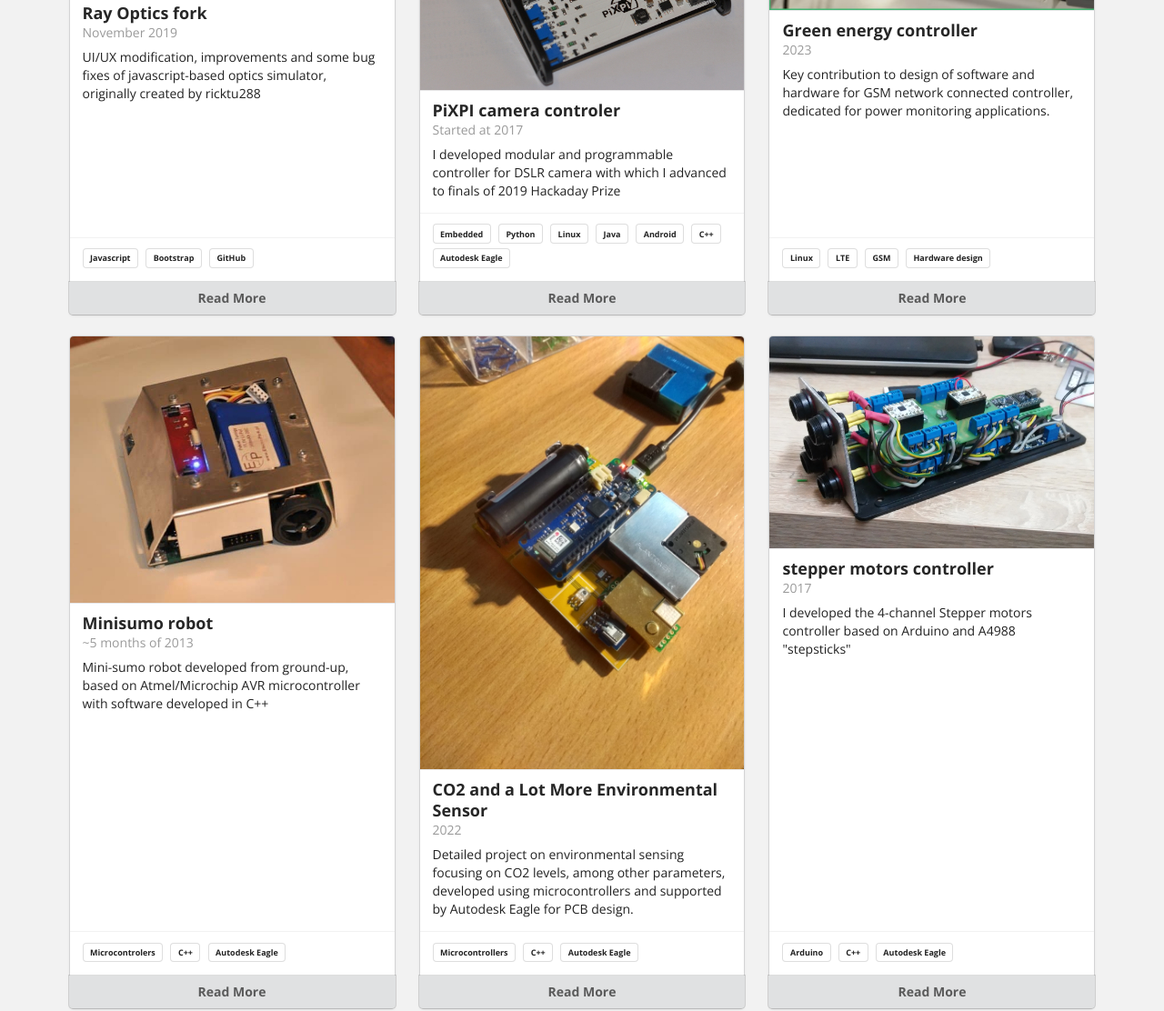
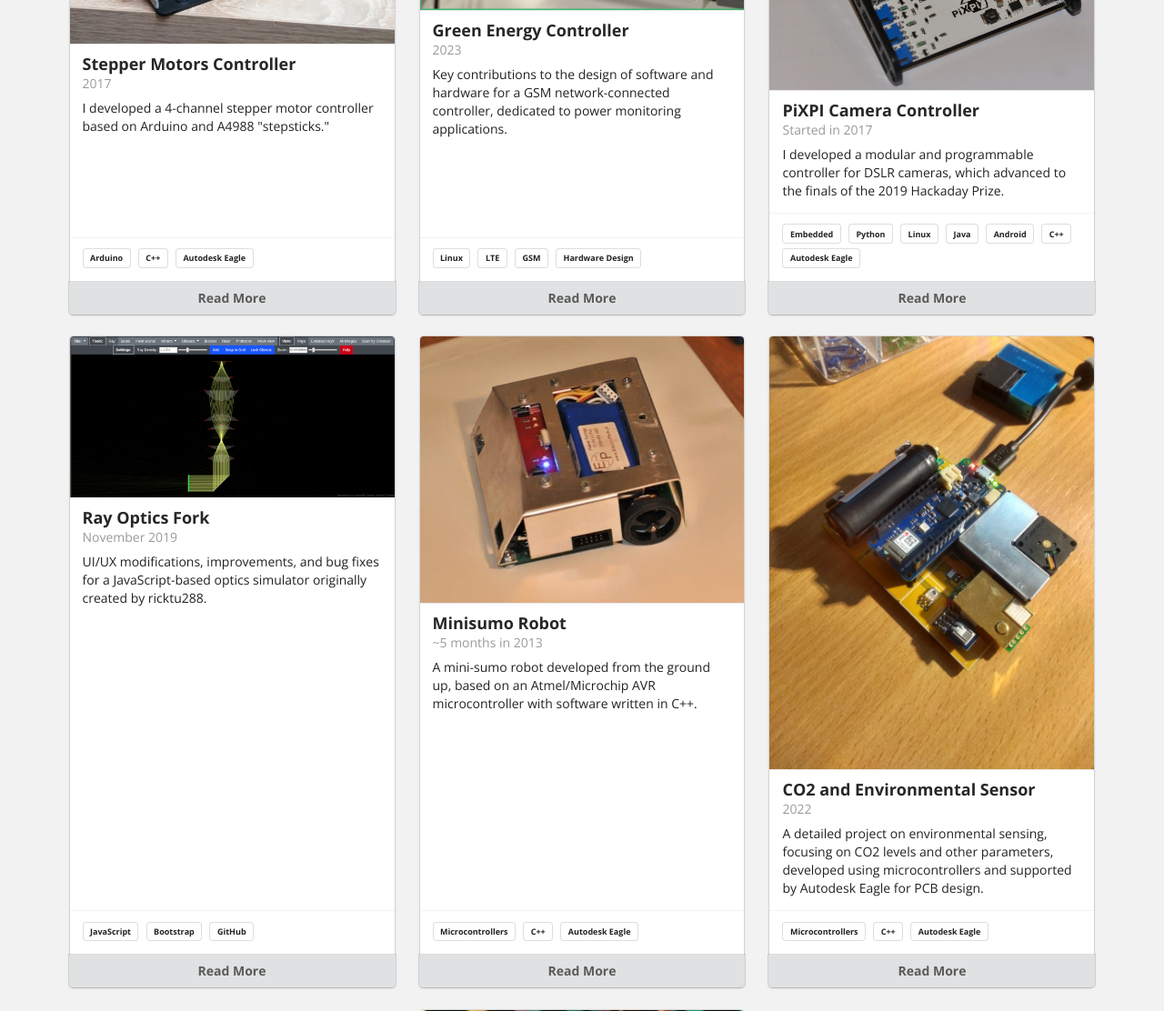
Before and after one commit to krzysztofkrzeslak/krzysztofkrzeslak.github.io, a plain HTML site: page projects/index.html in a window 1280 px wide. Shown: the part 261-1373 px from the top of the page at 91% size. Drawn offline with nearby package versions, Linux system fonts and the light colour scheme.

Commit message:
Cosmetic changes

```diff
--- a/projects/index.html
+++ b/projects/index.html
@@ -1,4 +1,3 @@
-
 <!DOCTYPE html>
 <html>
 
@@ -42,38 +41,59 @@
   <div class="ui stackable centered three cards">
 
 <div class="card">
-
     <div class="image">
-      <img src="../images/ray-optics.png">
+        <img src="../images/stepper-driver-1.jpg">
     </div>
 
     <div class="content">
-    <span class="header">Ray Optics fork</span>
+        <span class="header">Stepper Motors Controller</span>
         <div class="meta">
-      <span class="date">November 2019</span>
+            <span class="date">2017</span>
         </div>
 
         <div class="description">
-      UI/UX modification, improvements and some bug fixes of javascript-based optics simulator, originally created by ricktu288
+            I developed a 4-channel stepper motor controller based on Arduino and A4988 "stepsticks."
         </div>
     </div>
 
     <div class="extra content">
         <div class="ui mini labels">
-
-        <div class="ui basic label">Javascript</div>
-
-        <div class="ui basic label">Bootstrap</div>
-
-        <div class="ui basic label">GitHub</div>
-
+            <div class="ui basic label">Arduino</div>
+            <div class="ui basic label">C++</div>
+            <div class="ui basic label">Autodesk Eagle</div>
         </div>
     </div>
 
-      <a class="ui bottom attached button" href="./ray-optics.html">Read More</a>
-
+    <a class="ui bottom attached button" href="./stepper-controler.html">Read More</a>
 </div>
 
+<div class="card">
+    <div class="image">
+        <img src="../images/energy_controler.jpg">
+    </div>
+
+    <div class="content">
+        <span class="header">Green Energy Controller</span>
+        <div class="meta">
+            <span class="date">2023</span>
+        </div>
+
+        <div class="description">
+            Key contributions to the design of software and hardware for a GSM network-connected controller, dedicated to power monitoring applications.
+        </div>
+    </div>
+
+    <div class="extra content">
+        <div class="ui mini labels">
+            <div class="ui basic label">Linux</div>
+            <div class="ui basic label">LTE</div>
+            <div class="ui basic label">GSM</div>
+            <div class="ui basic label">Hardware Design</div>
+        </div>
+    </div>
+
+    <a class="ui bottom attached button" href="./green-energy-controler.html">Read More</a>
+</div>
 
 <div class="card">
     <div class="image">
@@ -81,31 +101,24 @@
     </div>
 
     <div class="content">
-    <span class="header">PiXPI camera controler</span>
+        <span class="header">PiXPI Camera Controller</span>
         <div class="meta">
-      <span class="date">Started at 2017</span>
+            <span class="date">Started in 2017</span>
         </div>
 
         <div class="description">
-      I developed modular and programmable controller for DSLR camera with which I advanced to finals of 2019 Hackaday Prize
+            I developed a modular and programmable controller for DSLR cameras, which advanced to the finals of the 2019 Hackaday Prize.
         </div>
     </div>
 
     <div class="extra content">
         <div class="ui mini labels">
-
             <div class="ui basic label">Embedded</div>
-
             <div class="ui basic label">Python</div>
-
             <div class="ui basic label">Linux</div>
-
             <div class="ui basic label">Java</div>
-
             <div class="ui basic label">Android</div>
-
             <div class="ui basic label">C++</div>
-
             <div class="ui basic label">Autodesk Eagle</div>
         </div>
     </div>
@@ -115,56 +128,51 @@
 
 <div class="card">
     <div class="image">
-        <img src="../images/energy_controler.jpg">
+        <img src="../images/ray-optics.png">
     </div>
 
     <div class="content">
-        <span class="header">Green energy controller</span>
+        <span class="header">Ray Optics Fork</span>
         <div class="meta">
-            <span class="date">2023</span>
+            <span class="date">November 2019</span>
         </div>
 
         <div class="description">
-            Key contribution to design of software and hardware for GSM network connected controller, dedicated for power monitoring applications.
+            UI/UX modifications, improvements, and bug fixes for a JavaScript-based optics simulator originally created by ricktu288.
         </div>
     </div>
 
     <div class="extra content">
         <div class="ui mini labels">
-            <div class="ui basic label">Linux</div>
-            <div class="ui basic label">LTE</div>
-            <div class="ui basic label">GSM</div>
-            <div class="ui basic label">Hardware design</div>
+            <div class="ui basic label">JavaScript</div>
+            <div class="ui basic label">Bootstrap</div>
+            <div class="ui basic label">GitHub</div>
         </div>
     </div>
 
-    <a class="ui bottom attached button" href="./green-energy-controler.html">Read More</a>
+    <a class="ui bottom attached button" href="./ray-optics.html">Read More</a>
 </div>
 
 <div class="card">
-
     <div class="image">
         <img src="../images/minisumo.jpg">
     </div>
 
     <div class="content">
-    <span class="header">Minisumo robot</span>
+        <span class="header">Minisumo Robot</span>
         <div class="meta">
-      <span class="date"> ~5 months of 2013</span>
+            <span class="date">~5 months in 2013</span>
         </div>
 
         <div class="description">
-      Mini-sumo robot developed from ground-up, based on Atmel/Microchip AVR microcontroller with software developed in C++
+            A mini-sumo robot developed from the ground up, based on an Atmel/Microchip AVR microcontroller with software written in C++.
         </div>
     </div>
 
     <div class="extra content">
         <div class="ui mini labels">
-
-        <div class="ui basic label">Microcontrolers</div>
-
+            <div class="ui basic label">Microcontrollers</div>
             <div class="ui basic label">C++</div>
-
             <div class="ui basic label">Autodesk Eagle</div>
         </div>
     </div>
@@ -172,22 +180,19 @@
     <a class="ui bottom attached button" href="./minisumo.html">Read More</a>
 </div>
 
-
 <div class="card">
     <div class="image">
-      <!-- Add image URL below -->
         <img src="../images/CO2sensor.jpeg">
     </div>
 
     <div class="content">
-      <span class="header">CO2 and a Lot More Environmental Sensor</span>
+        <span class="header">CO2 and Environmental Sensor</span>
         <div class="meta">
             <span class="date">2022</span>
         </div>
 
-      <!-- Replace description below with the actual project description -->
         <div class="description">
-        Detailed project on environmental sensing focusing on CO2 levels, among other parameters, developed using microcontrollers and supported by Autodesk Eagle for PCB design.
+            A detailed project on environmental sensing, focusing on CO2 levels and other parameters, developed using microcontrollers and supported by Autodesk Eagle for PCB design.
         </div>
     </div>
 
@@ -202,74 +207,28 @@
     <a class="ui bottom attached button" href="./AQdevice.html">Read More</a>
 </div>
 
-
 <div class="card">
     <div class="image">
-        <img src="../images/stepper-driver-1.jpg">
+        <img src="../images/asm-course.jpg">
     </div>
 
     <div class="content">
-      <span class="header">stepper motors controller</span>
+        <span class="header">AVR Assembler Course</span>
         <div class="meta">
-        <span class="date">2017</span>
+            <span class="date">September 2012</span>
         </div>
 
         <div class="description">
-        I developed the 4-channel Stepper motors controller based on Arduino and A4988 "stepsticks"
+            I created a course on programming Atmel AVR microcontrollers in assembly language. The course was published on "Forbot," a Polish forum about amateur robotics and electronics.
         </div>
     </div>
 
     <div class="extra content">
         <div class="ui mini labels">
-
-          <div class="ui basic label">Arduino</div>
-
-          <div class="ui basic label">C++</div>
-
-          <div class="ui basic label">Autodesk Eagle</div>
-      </div>
-    </div>
-        <a class="ui bottom attached button" href="stepper-controler.html">Read More</a>
-  </div>
-
-  <div class="card">
-
-      <div class="image">
-        <img src="../images/asm-course.jpg">
-      </div>
-
-    <div class="content">
-      <span class="header">AVR Assembler course</span>
-      <div class="meta">
-        <span class="date">September 2012</span>
-      </div>
-
-      <div class="description">
-        I created a course about the programming of Atmel AVR microcontrollers in assembler language. The course was published on "Forbot", a polish forum about amateur robotics and electronics.
+            <div class="ui basic label">AVR</div>
+            <div class="ui basic label">Assembler</div>
         </div>
     </div>
 
-    <div class="extra content">
-      <div class="ui mini labels">
-
-          <div class="ui basic label">AVR</div>
-
-          <div class="ui basic label">Assembler</div>
-
-      </div>
-    </div>
     <a class="ui bottom attached button" href="./asm-course.html">Read More</a>
 </div>
-
-
-
-
-
-<script>
-  $('.ui.embed').embed();
-</script>
-
-
-  </body>
-
-</html>
```
Also changed, not shown: index.html (+1 -1 lines). Lines whose indentation alone changed are shown as unchanged.
